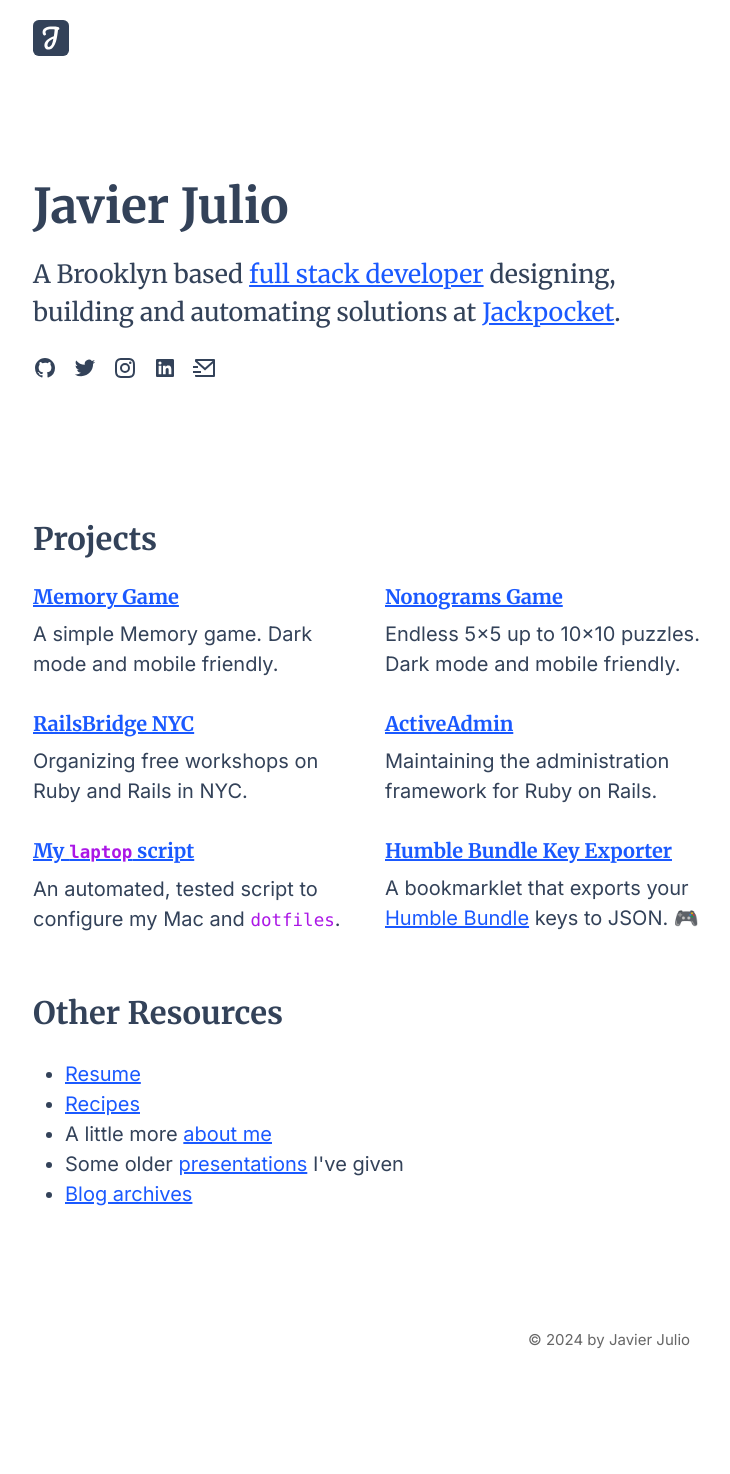
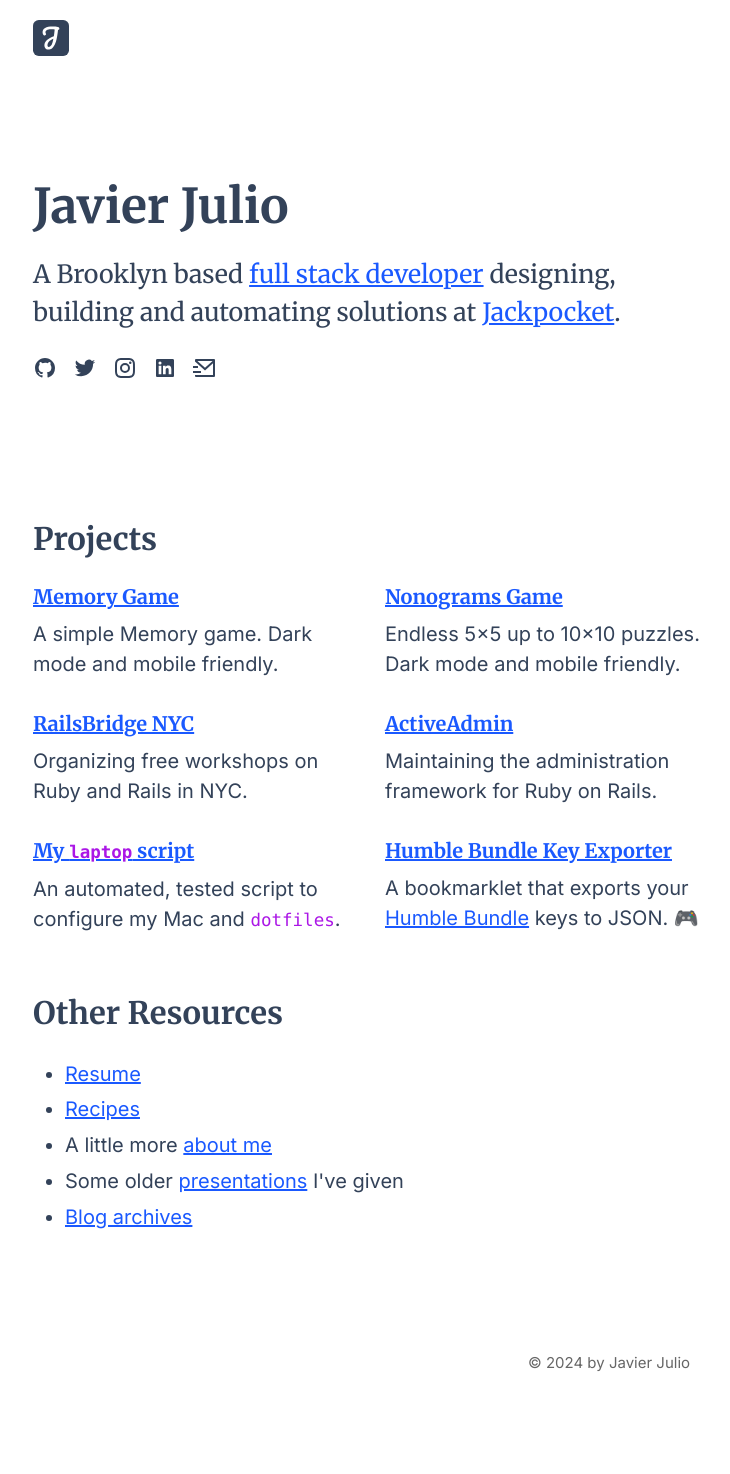
Before and after one commit to javierjulio/javierjulio.github.io, a Jekyll site: the page built from index.html, in a window 1280 px wide. Shown: the whole page, without its empty margins (31-761 px from the left). Built offline with Jekyll 4.4.1, drawn with Linux system fonts in a browser that asks for light colours; before the commit the page ends 1451 px from its top, so only the background shows below that.

Commit message:
Add slight vertical margin on list items

```diff
--- a/_sass/components/reset.scss
+++ b/_sass/components/reset.scss
@@ -24,3 +24,8 @@ ol,
 ul {
   padding-left: 1.6rem;
 }
+
+li {
+  margin-bottom: .2857143em;
+  margin-top: .2857143em;
+}
```
